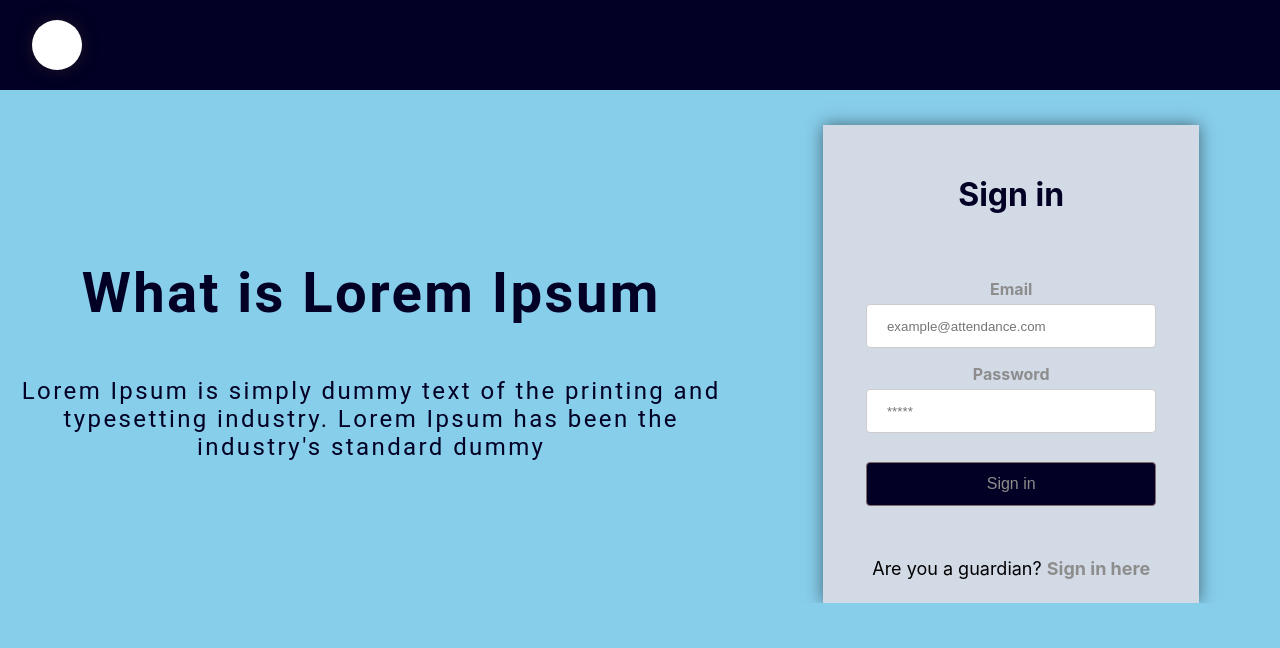
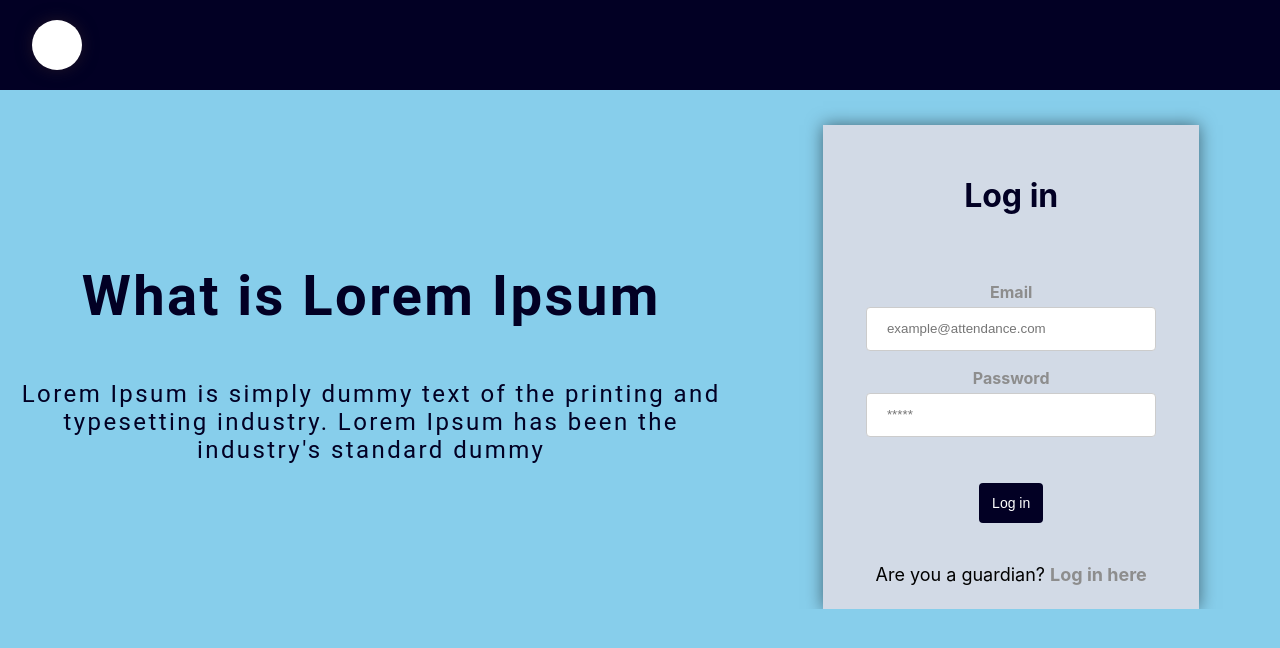
Before and after one commit to ishoborabyose/Attendance-Frontend, a React (Create React App) app in the folder attendance-frontend/: page / in a window 1280 px wide. Shown: the top 648 px of the page. Built offline with nearby package versions, Linux system fonts and the light colour scheme.

Commit message:
added guardian feature

```diff
--- a/attendance-frontend/src/app/App.js
+++ b/attendance-frontend/src/app/App.js
@@ -8,6 +8,7 @@ import Primary from "../feature/primary/PrimaryComponent";
 import Secondary from "../feature/secondary/SecondaryComponent";
 import Kindergarten from "../feature/kindergaten/KindergartenComponent";
 import Staff from "../feature/staff/StaffComponent";
+import Guardian from "../feature/guardian/GuardianComponent";
 
 function App() {
   return (
@@ -20,6 +21,7 @@ function App() {
           <Route path="/secondary" element={<Secondary />} />
           <Route path="/kindergaten" element={<Kindergarten />} />
           <Route path="/staff" element={<Staff />} />
+          <Route path="/guardian" element={<Guardian />} />
         </Routes>
       </BrowserRouter>
     </div>
--- /dev/null
+++ b/attendance-frontend/src/feature/guardian/GuardianComponent.js
@@ -0,0 +1,44 @@
+import "./guardian.css";
+
+function Guardian() {
+  return (
+    <div class="container">
+      <div class="header">
+        <div class="logo"></div>
+      </div>
+      <article>
+        <div class="form">
+          <h2 class="head">Guardian</h2>
+          <form class="login-form">
+            <input name="utf8" type="hidden" value="✓"></input>
+            <input name="utf8" type="hidden" value="✓"></input>
+            <div class="field">
+              <label class="control-label" for="user_login">
+                Guardian Code
+              </label>
+              <br></br>
+              <input
+                autofocus="autofocus"
+                class="form-control"
+                type="text"
+                name="user[login]"
+                id="user_login"
+              ></input>
+            </div>
+            <div class="actions">
+              <input
+                type="submit"
+                name="commit"
+                value="Log in"
+                class="btn btn-primary"
+                data-disable-with="Log in"
+              ></input>
+            </div>
+          </form>
+        </div>
+      </article>
+    </div>
+  );
+}
+
+export default Guardian;
--- /dev/null
+++ b/attendance-frontend/src/feature/guardian/guardian.css
@@ -0,0 +1,141 @@
+.container {
+  height: 100%;
+  display: grid;
+  grid-template-rows: 90px auto;
+  overflow: hidden;
+}
+.header {
+  height: 100%;
+  display: grid;
+  grid-template-columns: 250px auto;
+  align-items: center;
+  padding: 0px 32px;
+  background-color: #020024;
+}
+
+.logo {
+  width: 50px;
+  height: 50px;
+  background-repeat: no-repeat;
+  background-size: cover;
+  background-color: #fff;
+  border-radius: 50%;
+  cursor: pointer;
+  box-shadow: 0 0 16px 0 #3b272780;
+}
+article {
+  -webkit-text-size-adjust: 100%;
+  -webkit-tap-highlight-color: transparent;
+  font-family: "aktiv-grotesk", sans-serif;
+  font-size: 14px;
+  line-height: 1.428571429;
+  color: #333333;
+  box-sizing: border-box;
+  display: block;
+  padding: 0 15px 40px;
+}
+
+.form {
+  background-color: #d2dae6;
+  border: 1px solid #e7e7e7;
+  border-radius: 10px;
+  box-shadow: 5px 5px 5px #d2dae6;
+  margin: 50px auto;
+  max-width: 400px;
+  padding: 50px;
+  text-align: center;
+  width: 100%;
+}
+
+.head {
+  background-size: contain;
+  height: 80px;
+  font-size: 35px;
+  font-weight: bolder;
+  color: #020024;
+}
+
+.login-form {
+  margin-top: 20px !important;
+}
+.field {
+  -webkit-text-size-adjust: 100%;
+  -webkit-tap-highlight-color: transparent;
+  font-family: "aktiv-grotesk", sans-serif;
+  font-size: 14px;
+  line-height: 1.428571429;
+  color: #333333;
+  text-align: center;
+  box-sizing: border-box;
+  margin-top: 10px;
+}
+
+.control-label {
+  -webkit-text-size-adjust: 100%;
+  -webkit-tap-highlight-color: transparent;
+  font-family: "aktiv-grotesk", sans-serif;
+  font-size: 14px;
+  line-height: 1.428571429;
+
+  text-align: center;
+  box-sizing: border-box;
+  display: inline-block;
+  max-width: 100%;
+  margin-bottom: 5px;
+
+  font-weight: bold;
+  color: #8d8d8d;
+}
+.form-control {
+  display: block;
+  width: 100%;
+  height: 34px;
+  padding: 6px 12px;
+  font-size: 14px;
+  line-height: 1.428571429;
+
+  border: 1px solid #ccc;
+  border-radius: 4px;
+  box-shadow: inset 0 1px 1px rgb(0 0 0 / 8%);
+  transition: border-color ease-in-out 0.15s, box-shadow ease-in-out 0.15s;
+}
+
+.actions {
+  -webkit-text-size-adjust: 100%;
+  -webkit-tap-highlight-color: transparent;
+  font-family: "aktiv-grotesk", sans-serif;
+  font-size: 14px;
+  line-height: 1.428571429;
+  color: #333333;
+  text-align: center;
+  box-sizing: border-box;
+  margin-top: 10px;
+}
+
+.btn-primary {
+  color: #fff;
+  background-color: #020024;
+  border-color: #020024;
+}
+.btn {
+  height: 40px;
+  display: inline-block;
+  margin-bottom: 0;
+  margin-top: 30px;
+  font-weight: normal;
+  text-align: center;
+  white-space: nowrap;
+  vertical-align: middle;
+  touch-action: manipulation;
+  cursor: pointer;
+  background-image: none;
+  border: 1px solid transparent;
+  padding: 6px 12px;
+  font-size: 14px;
+  line-height: 1.428571429;
+  border-radius: 4px;
+  -webkit-user-select: none;
+  -moz-user-select: none;
+  -ms-user-select: none;
+  user-select: none;
+}
--- a/attendance-frontend/src/feature/login/LoginComponent.js
+++ b/attendance-frontend/src/feature/login/LoginComponent.js
@@ -18,7 +18,7 @@ function Login() {
         </div>
         <div class="signin-form">
           <div>
-            <h1 class="signin">Sign in</h1>
+            <h1 class="signin">Log in</h1>
           </div>
           <div class="input-field">
             <div>
@@ -43,12 +43,12 @@ function Login() {
             </div>
           </div>
           <a href="/selection">
-            <button>Sign in</button>{" "}
+            <button>Log in</button>{" "}
           </a>
           <div class="go-signup">
             Are you a guardian?{" "}
-            <a class="link" href="#">
-              Sign in here
+            <a class="link" href="/guardian">
+              Log in here
             </a>
           </div>
         </div>
--- a/attendance-frontend/src/feature/login/login.css
+++ b/attendance-frontend/src/feature/login/login.css
@@ -100,20 +100,29 @@ input:focus {
 }
 
 button {
-  width: 290.55px;
-  background: #020024;
-  color: #8d8d8d;
-  text-decoration: none;
-  padding: 12px 20px;
-  border: 1px solid rgb(129, 109, 109);
+  color: #fff;
+  background-color: #020024;
+  border-color: #020024;
+  height: 40px;
+  display: inline-block;
+  margin-bottom: 0;
+  margin-top: 30px;
+  font-weight: normal;
+  text-align: center;
+  white-space: nowrap;
+  vertical-align: middle;
+  touch-action: manipulation;
+  cursor: pointer;
+  background-image: none;
+  border: 1px solid transparent;
+  padding: 6px 12px;
+  font-size: 14px;
+  line-height: 1.428571429;
   border-radius: 4px;
-  cursor: pointer;
-  font-size: 16px;
-  margin: 4px 2px;
-}
-
-button:hover {
-  background: #f6f6f6;
+  -webkit-user-select: none;
+  -moz-user-select: none;
+  -ms-user-select: none;
+  user-select: none;
 }
 
 button:focus {
```
